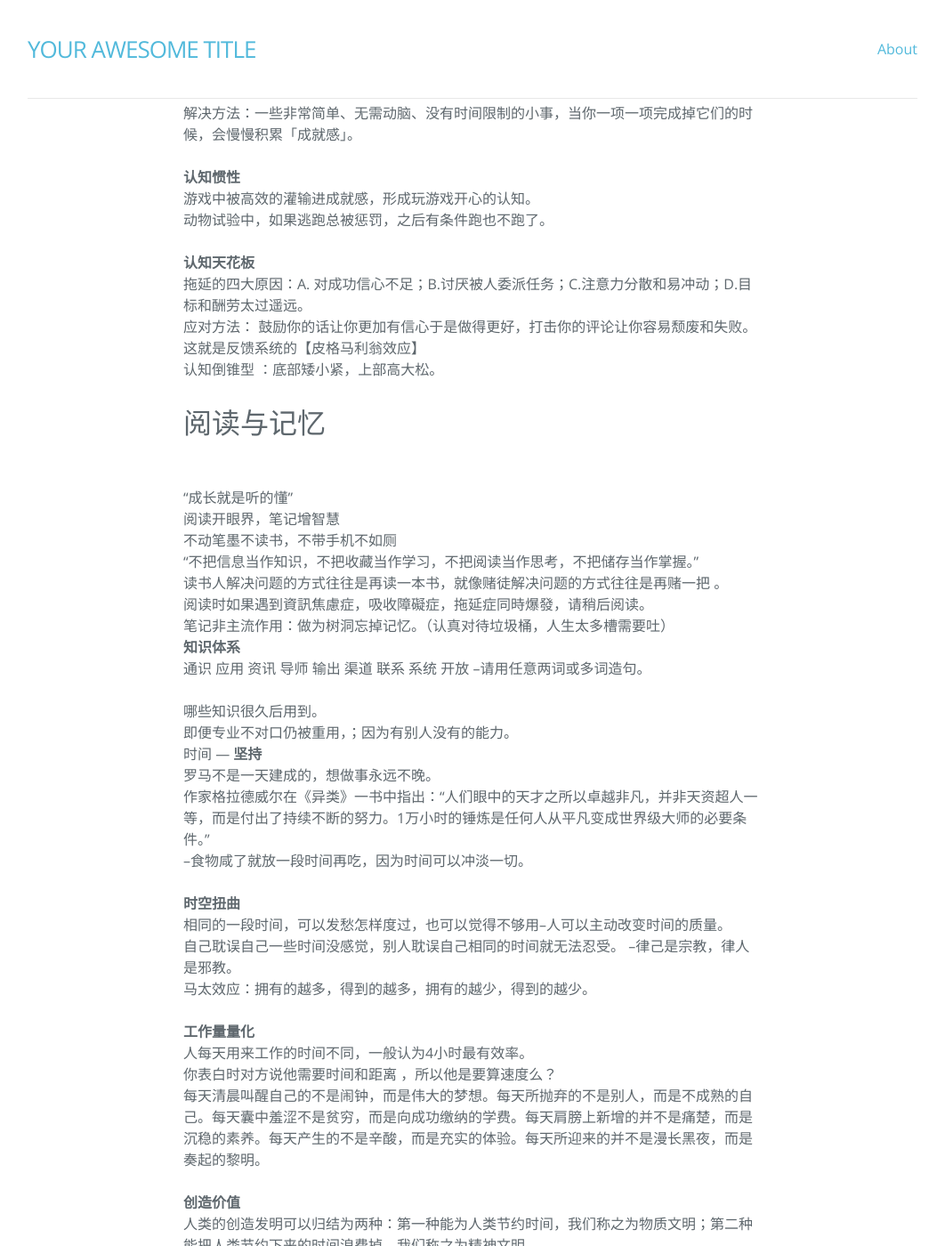
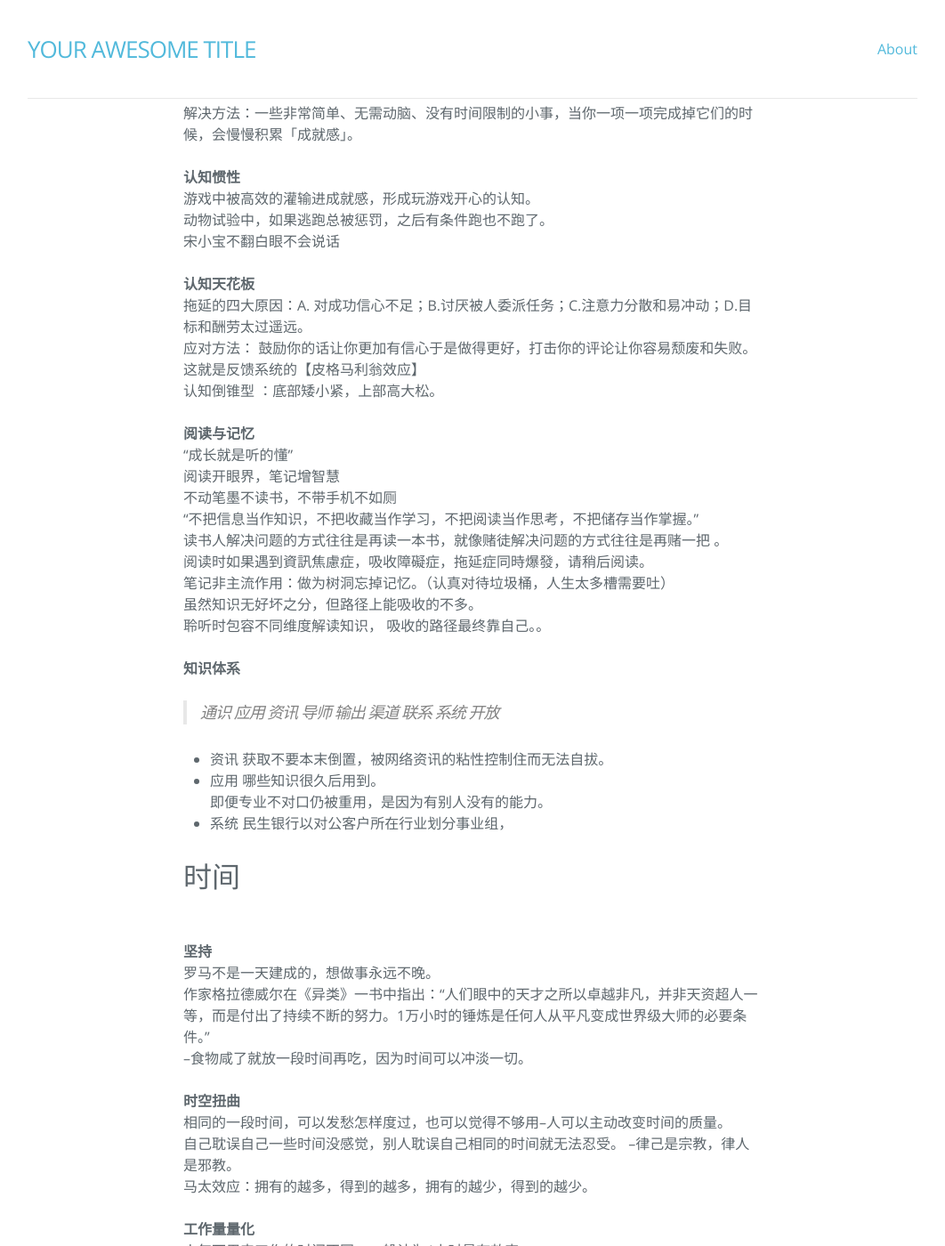
Before and after one commit to hebbank/aceo, a Jekyll site: the page built from _posts/2017-04-16-jt.md, in a window 1280 px wide and 1400 px high, scrolled down 1895 px. Shown: the whole window at 89% size, without its empty margins (109-1171 px from the left). Built offline with Jekyll 4.4.1, drawn with Linux system fonts in a browser that asks for light colours; nearby versions of some CDN libraries.

Commit message:
Update 心灵鸡汤

```diff
--- a/_posts/2017-04-16-jt.md
+++ b/_posts/2017-04-16-jt.md
@@ -57,14 +57,14 @@ tags: 鸡汤
 **认知惯性**
 游戏中被高效的灌输进成就感，形成玩游戏开心的认知。
 动物试验中，如果逃跑总被惩罚，之后有条件跑也不跑了。
+宋小宝不翻白眼不会说话
 
 **认知天花板**
 拖延的四大原因：A. 对成功信心不足；B.讨厌被人委派任务；C.注意力分散和易冲动；D.目标和酬劳太过遥远。
 应对方法：  鼓励你的话让你更加有信心于是做得更好，打击你的评论让你容易颓废和失败。这就是反馈系统的【皮格马利翁效应】
 认知倒锥型  ：底部矮小紧，上部高大松。
 
-阅读与记忆
----
+**阅读与记忆**
 “成长就是听的懂”
 阅读开眼界，笔记增智慧
 不动笔墨不读书，不带手机不如厕
@@ -72,11 +72,17 @@ tags: 鸡汤
 读书人解决问题的方式往往是再读一本书，就像赌徒解决问题的方式往往是再赌一把  。
 阅读时如果遇到資訊焦慮症，吸收障礙症，拖延症同時爆發，请稍后阅读。
 笔记非主流作用：做为树洞忘掉记忆。（认真对待垃圾桶，人生太多槽需要吐）
+虽然知识无好坏之分，但路径上能吸收的不多。
+聆听时包容不同维度解读知识， 吸收的路径最终靠自己。。
+
 **知识体系**
-通识 应用 资讯 导师 输出 渠道 联系 系统 开放  --请用任意两词或多词造句。
+> 通识 应用 资讯 导师 输出 渠道 联系 系统 开放
 
-哪些知识很久后用到。
-即便专业不对口仍被重用，；因为有别人没有的能力。
+-  资讯 获取不要本末倒置，被网络资讯的粘性控制住而无法自拔。
+- 应用 哪些知识很久后用到。
+  即便专业不对口仍被重用，是因为有别人没有的能力。
+- 系统 民生银行以对公客户所在行业划分事业组，
+
 时间
 ---
 **坚持**
```
